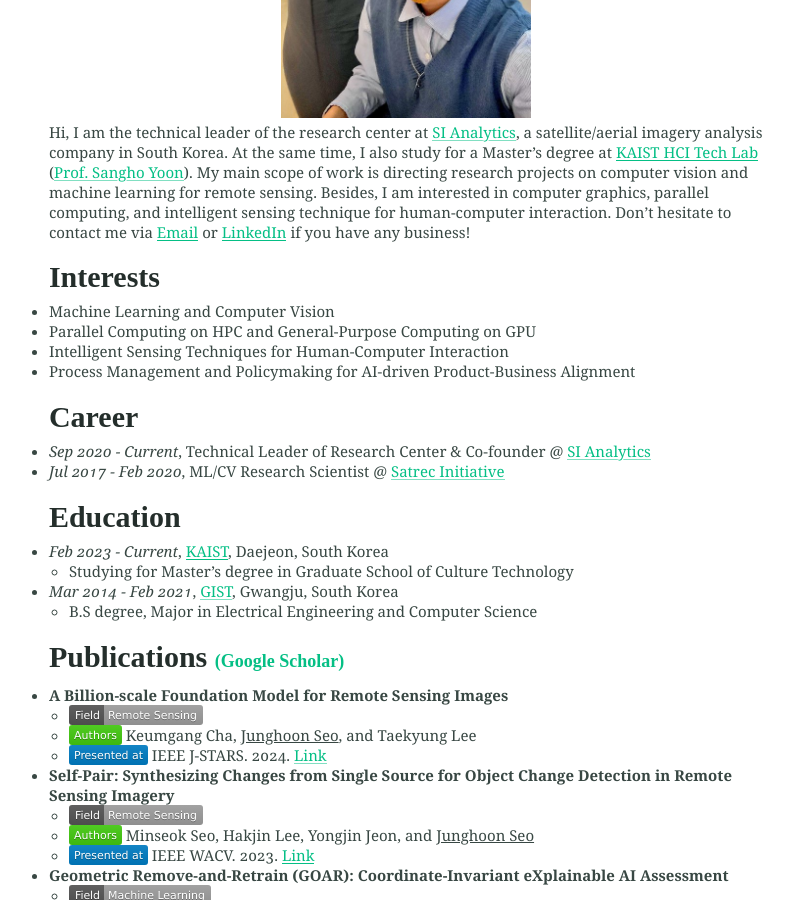
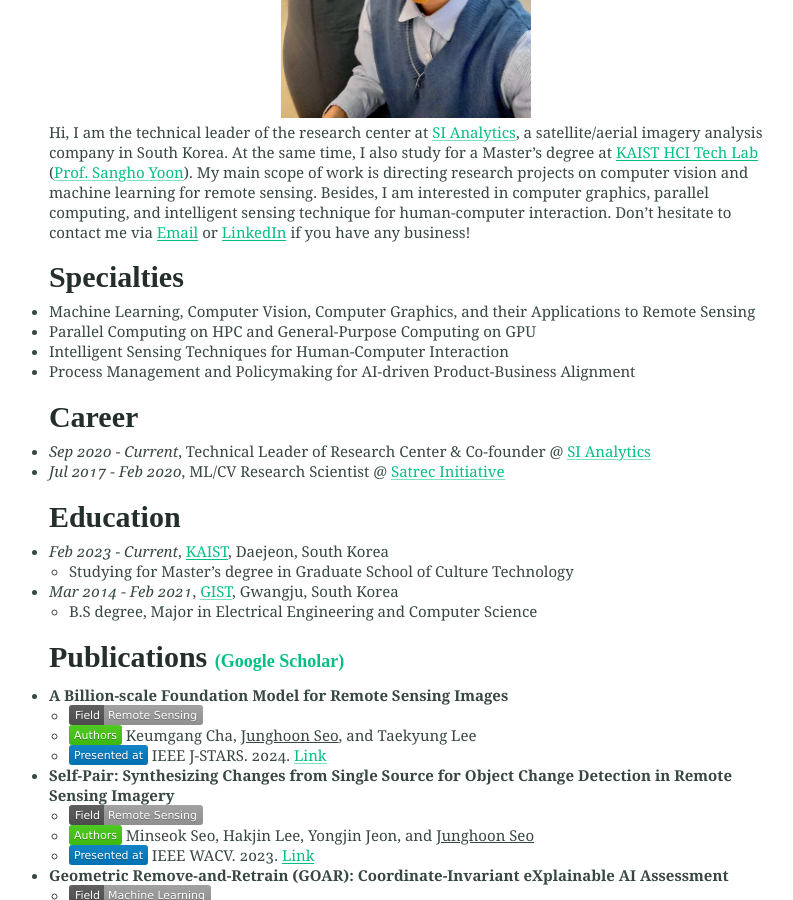
Before and after one commit to mikigom/mikigom.github.io, a Jekyll site: the page built from index.md, in a window 1280 px wide and 900 px high, scrolled down 315 px. Shown: the whole window, without its empty margins (234-1027 px from the left). Built offline with Jekyll 4.4.1, drawn with Linux system fonts in a browser that asks for light colours.

Commit message:
Update index.md

```diff
--- a/index.md
+++ b/index.md
@@ -8,8 +8,8 @@ thumbnail: "/assets/logos/rilakkuma-icon-png-8.png"
 
 Hi, I am the technical leader of the research center at [SI Analytics](https://www.si-analytics.ai/eng), a satellite/aerial imagery analysis company in South Korea. At the same time, I also study for a Master's degree at [KAIST HCI Tech Lab](https://hcitech.org/) ([Prof. Sangho Yoon](http://hcidesigner.weebly.com/)). My main scope of work is directing research projects on computer vision and machine learning for remote sensing. Besides, I am interested in computer graphics, parallel computing, and intelligent sensing technique for human-computer interaction. Don't hesitate to contact me via [Email](mailto:jhseo@si-analytics.ai) or [LinkedIn](https://www.linkedin.com/in/junghoon-seo/) if you have any business!
 
-### Interests
-* Machine Learning and Computer Vision
+### Specialties
+* Machine Learning, Computer Vision, Computer Graphics, and their Applications to Remote Sensing
 * Parallel Computing on HPC and General-Purpose Computing on GPU
 * Intelligent Sensing Techniques for Human-Computer Interaction
 * Process Management and Policymaking for AI-driven Product-Business Alignment
```
